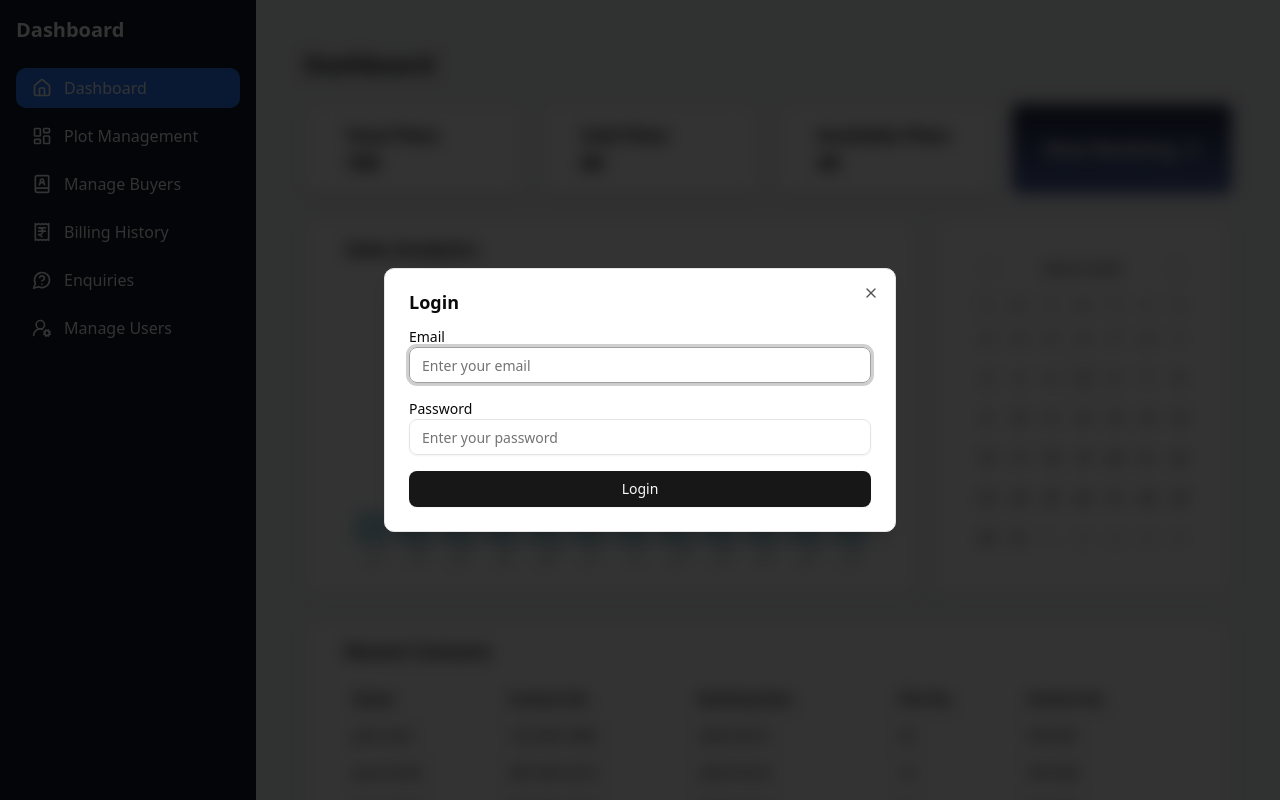
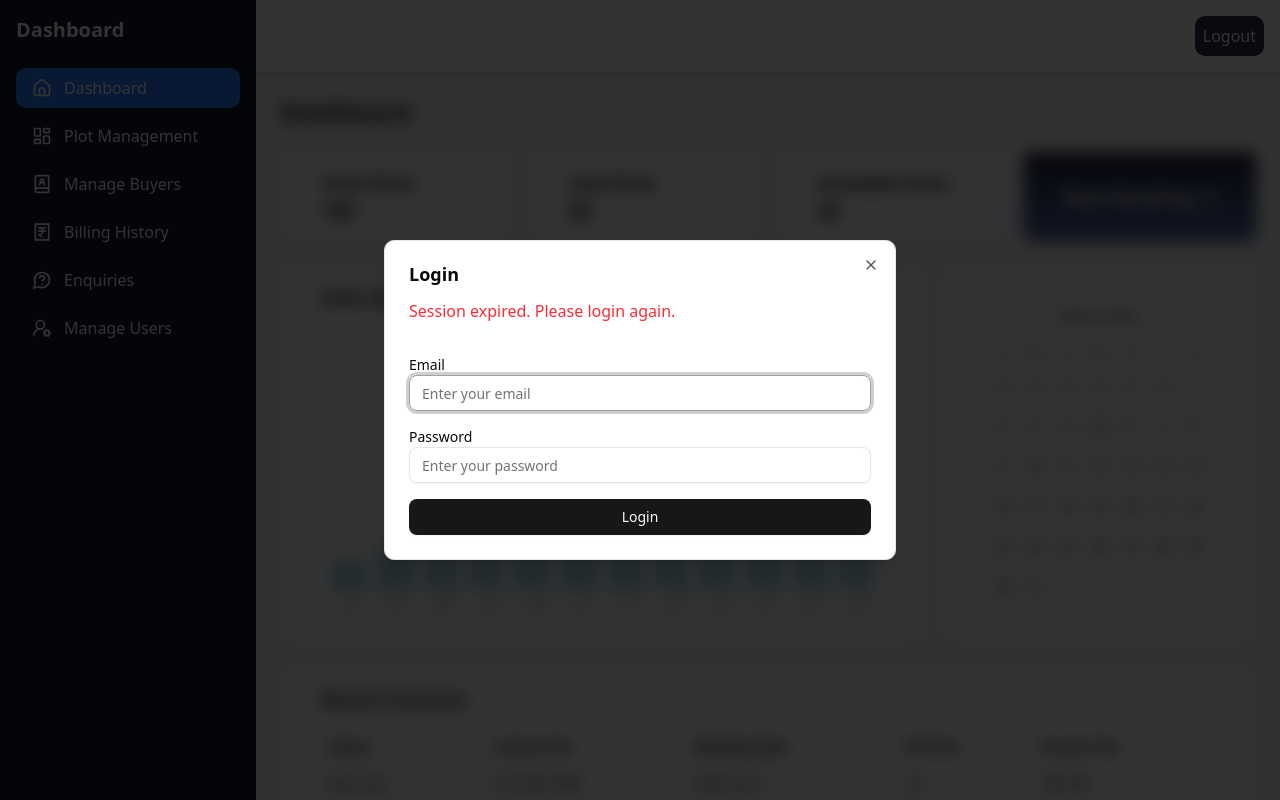
Before and after one commit to Danish-Official/Square7, a React (Vite) app in the folder frontend/: page / in a window 1280 px wide. Shown: the top 800 px of the page. Built offline with nearby package versions, Linux system fonts and the light colour scheme.

Commit message:
header added

```diff
--- /dev/null
+++ b/frontend/src/components/Header.jsx
@@ -0,0 +1,27 @@
+import React from "react";
+import { useNavigate } from "react-router-dom";
+import { useAuth } from "@/context/AuthContext"; // Import useAuth
+
+const Header = () => {
+  const navigate = useNavigate();
+  const { auth, logout } = useAuth(); // Access auth and logout from context
+
+  const handleLogout = () => {
+    logout(); // Call logout from context
+    navigate("/"); // Redirect to the homepage
+  };
+
+  return (
+    <div className="p-4 bg-white text-gray-800 flex justify-end items-center gap-4 shadow-md">
+      {auth.user && <p>Welcome, {auth.user}!</p>} {/* Display username */}
+      <button
+        onClick={handleLogout}
+        className="p-2 bg-[#27304f] text-white rounded-lg hover:bg-[#37446e]"
+      >
+        Logout
+      </button>
+    </div>
+  );
+};
+
+export default Header;
--- a/frontend/src/components/Login.jsx
+++ b/frontend/src/components/Login.jsx
@@ -2,10 +2,12 @@ import { useState } from "react";
 import { Input } from "@/components/ui/input";
 import { Button } from "@/components/ui/button";
 import { apiClient } from "@/lib/utils";
+import { useAuth } from "@/context/AuthContext"; // Import useAuth
 
 export default function Login({ onClose }) {
   const [formData, setFormData] = useState({ email: "", password: "" });
   const [error, setError] = useState("");
+  const { login } = useAuth(); // Access login from context
 
   const handleChange = (e) => {
     const { name, value } = e.target;
@@ -16,7 +18,7 @@ export default function Login({ onClose }) {
     e.preventDefault();
     try {
       const { data } = await apiClient.post("/auth/login", formData);
-      localStorage.setItem("token", data.token);
+      login(data.user.name, data.token); // Update context with user and token
       alert("Login successful");
       onClose(); // Close the modal on successful login
     } catch (err) {
--- a/frontend/src/components/Sidebar.jsx
+++ b/frontend/src/components/Sidebar.jsx
@@ -1,5 +1,5 @@
 import { useState } from "react";
-import { NavLink } from "react-router-dom";
+import { NavLink } from "react-router-dom"; // Import useNavigate
 import {
   Banknote,
   Home,
--- /dev/null
+++ b/frontend/src/context/AuthContext.jsx
@@ -0,0 +1,30 @@
+import React, { createContext, useContext, useState } from "react";
+
+const AuthContext = createContext();
+
+export const AuthProvider = ({ children }) => {
+  const [auth, setAuth] = useState({
+    user: localStorage.getItem("username") || null,
+    token: localStorage.getItem("token") || null,
+  });
+
+  const login = (user, token) => {
+    localStorage.setItem("username", user);
+    localStorage.setItem("token", token);
+    setAuth({ user, token });
+  };
+
+  const logout = () => {
+    localStorage.setItem("username", ""); // Set username as an empty string
+    localStorage.setItem("token", ""); // Set token as an empty string
+    setAuth({ user: null, token: null });
+  };
+
+  return (
+    <AuthContext.Provider value={{ auth, login, logout }}>
+      {children}
+    </AuthContext.Provider>
+  );
+};
+
+export const useAuth = () => useContext(AuthContext);
--- a/frontend/src/main.jsx
+++ b/frontend/src/main.jsx
@@ -1,13 +1,16 @@
 import { StrictMode } from "react";
 import { createRoot } from "react-dom/client";
 import { BrowserRouter } from "react-router-dom";
+import { AuthProvider } from "./context/AuthContext"; // Import AuthProvider
 import "./index.css";
 import App from "./App.jsx";
 
 createRoot(document.getElementById("root")).render(
   <StrictMode>
-    <BrowserRouter>
-      <App />
-    </BrowserRouter>
+    <AuthProvider>
+      <BrowserRouter>
+        <App />
+      </BrowserRouter>
+    </AuthProvider>
   </StrictMode>
 );
--- a/frontend/src/pages/Dashboard.jsx
+++ b/frontend/src/pages/Dashboard.jsx
@@ -1,5 +1,4 @@
 import { useState, useEffect } from "react";
-import { useNavigate } from "react-router-dom"; // Import useNavigate
 import { jwtDecode } from "jwt-decode"; // Import jwt-decode to validate token
 import { Card, CardContent } from "@/components/ui/card";
 import { Button } from "@/components/ui/button";
@@ -28,19 +27,22 @@ import {
 import { Calendar } from "@/components/ui/calendar";
 import { FilePlus } from "lucide-react";
 import Login from "../components/Login";
+import { useAuth } from "@/context/AuthContext";
 
 export default function Dashboard() {
   const [selectedDate, setSelectedDate] = useState(null);
   const [dialogIsOpen, setDialogIsOpen] = useState(false);
   const [isLoginModalOpen, setIsLoginModalOpen] = useState(false); // Default to false
-  const navigate = useNavigate(); // Initialize navigate
+  const [manualLogout, setManualLogout] = useState(false); // Track manual logout
+  const { auth } = useAuth(); // Access auth from context
 
   useEffect(() => {
-    const token = localStorage.getItem("token");
-    if (!token || isTokenExpired(token)) {
-      setIsLoginModalOpen(true); // Open login modal if token is invalid or expired
+    if (!auth.token || auth.token === "" || isTokenExpired(auth.token)) {
+      if (!manualLogout) {
+        setIsLoginModalOpen(true); // Open login modal if token is invalid, empty, or expired
+      }
     }
-  }, []);
+  }, [auth.token, manualLogout]); // Depend on manualLogout
 
   const isTokenExpired = (token) => {
     try {
@@ -51,8 +53,6 @@ export default function Dashboard() {
       return true; // Treat invalid tokens as expired
     }
   };
-
-  const isTokenMissing = !localStorage.getItem("token"); // Check if token is missing
 
   const stats = {
     totalPlots: 100,
@@ -133,10 +133,7 @@ export default function Dashboard() {
     setSelectedDate(null);
   };
 
-  const closeLoginModal = () => {
-    setIsLoginModalOpen(false);
-    navigate("/"); // Redirect to dashboard/home page after login
-  };
+  // Removed unused closeLoginModal function to resolve the error
 
   return (
     <div className={`p-6 space-y-6 ${isLoginModalOpen ? "blur-sm" : ""}`}>
@@ -226,13 +223,18 @@ export default function Dashboard() {
           <DialogHeader>
             <DialogTitle>Login</DialogTitle>
           </DialogHeader>
-          {!isTokenMissing && (
+          {!manualLogout && isTokenExpired(auth.token) && (
             <p className="text-red-500 mb-4">
               Session expired. Please login again.
             </p>
-          )}{" "}
-          {/* Show message only if token is expired */}
-          <Login onClose={closeLoginModal} />
+          )}
+          {/* Show message only if token is expired and not manually logged out */}
+          <Login
+            onClose={() => {
+              setIsLoginModalOpen(false);
+              setManualLogout(false); // Reset manualLogout flag after login
+            }}
+          />
         </DialogContent>
       </Dialog>
 
--- a/frontend/src/pages/Layout.jsx
+++ b/frontend/src/pages/Layout.jsx
@@ -1,3 +1,4 @@
+import Header from "@/components/Header";
 import Sidebar from "@/components/Sidebar";
 import { Outlet } from "react-router-dom";
 
@@ -5,7 +6,8 @@ const Layout = () => {
   return (
     <div className="flex">
       <Sidebar />
-      <main className="flex-1 p-6 bg-gray-100 min-h-screen">
+      <main className="flex-1 pb-6 bg-gray-100 min-h-screen">
+        <Header />
         <Outlet />
       </main>
     </div>
```
Also changed, not shown: 1 other file (tests, documents, lock files or other folders).
